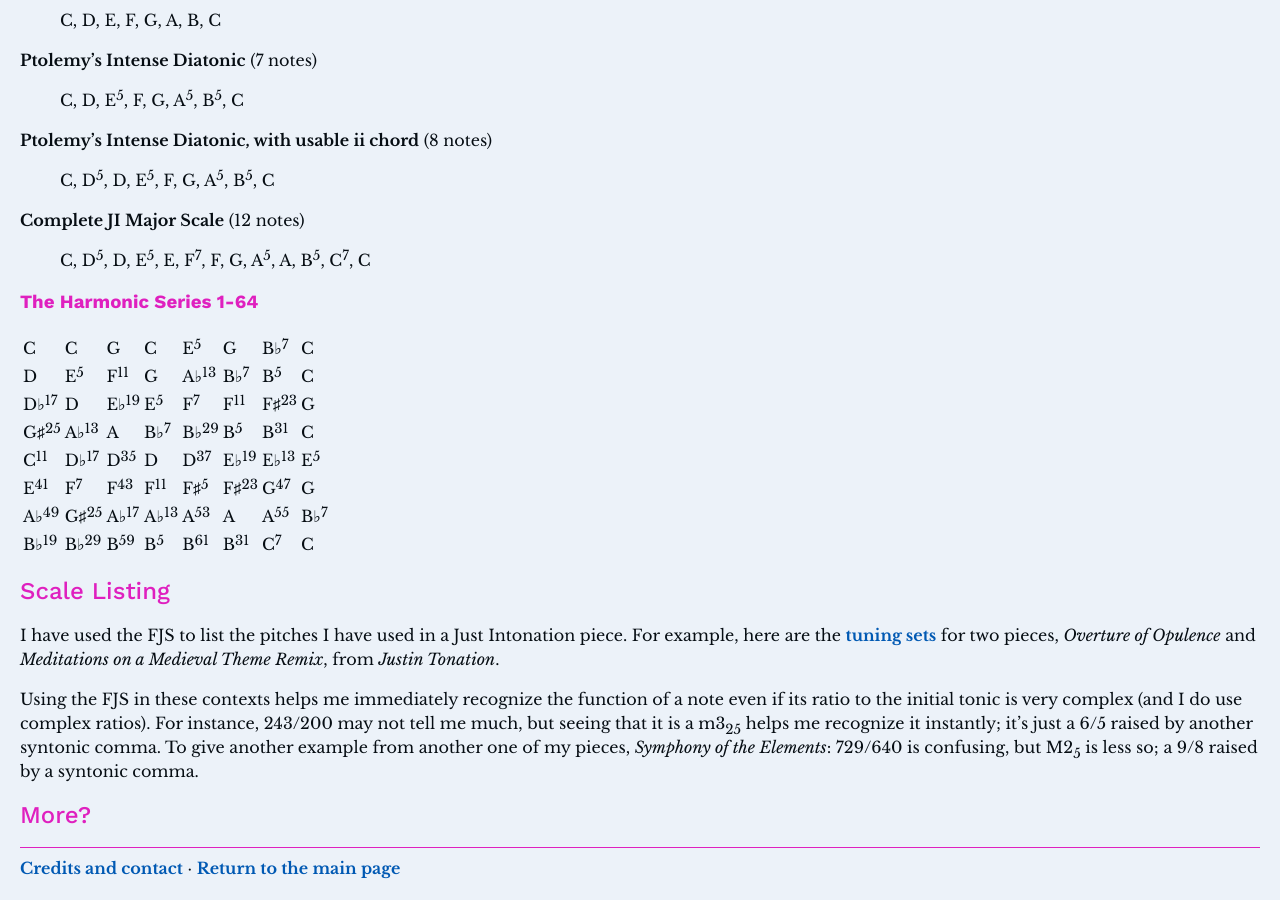
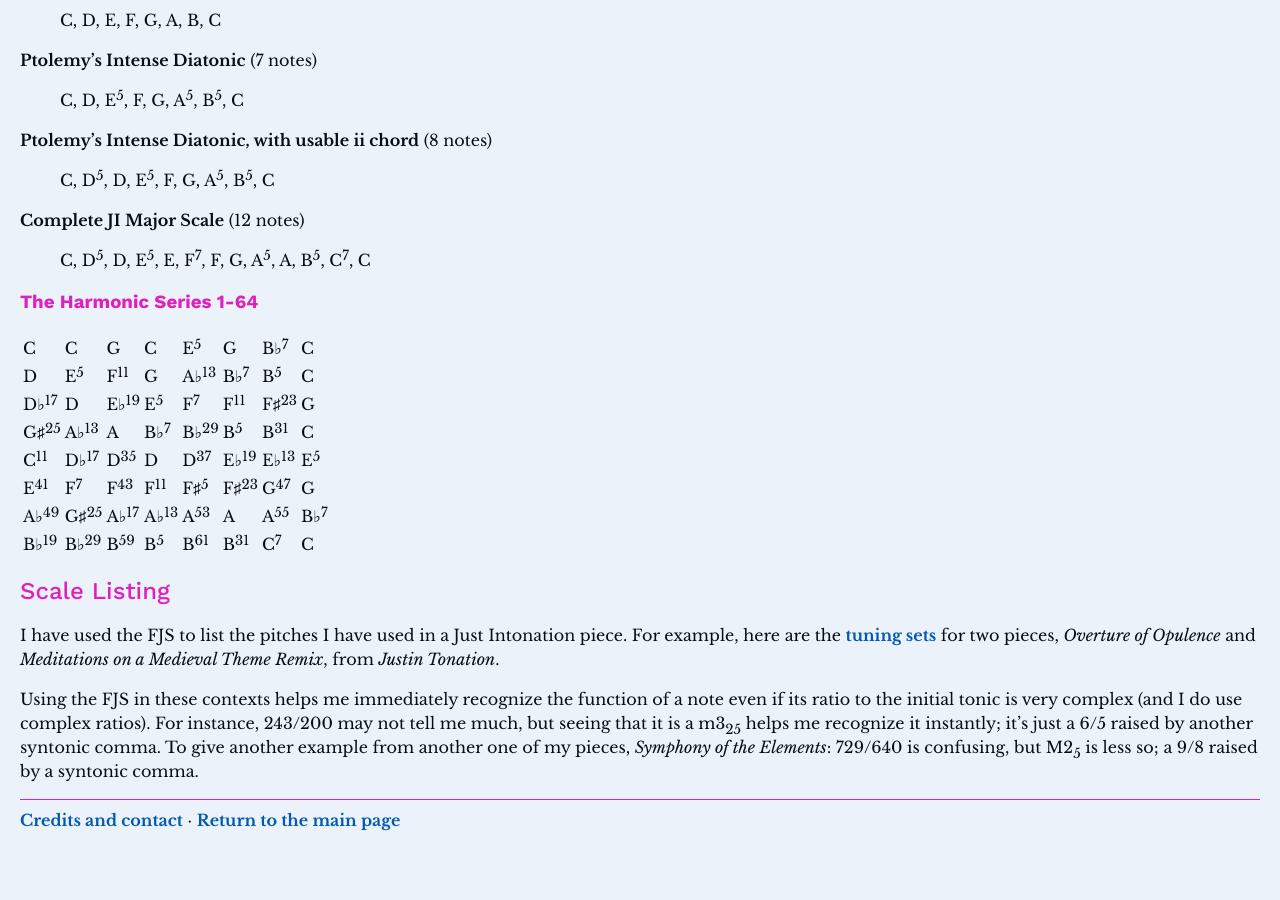
Before and after one commit to misotanni/misotanni.github.io, a Jekyll site: the page built from fjs/en/examples.md, in a window 1280 px wide and 900 px high, scrolled down 2327 px. Built offline with Jekyll 4.4.1, drawn with Linux system fonts in a browser that asks for light colours; our own code applies the rules of GitHub Pages for plain Markdown files; after the commit the page ends 3179 px from its top, so only the background shows below that.

Commit message:
more is less

```diff
--- a/fjs/en/examples.md
+++ b/fjs/en/examples.md
@@ -118,5 +118,3 @@ This [piano cover](https://youtu.be/JvnYEVxlDvc) of the Minecraft soundtrack in
 I have used the FJS to list the pitches I have used in a Just Intonation piece. For example, here are the [tuning sets](../assets/examples/tuning.pdf) for two pieces, *Overture of Opulence* and *Meditations on a Medieval Theme Remix*, from *Justin Tonation*.
 
 Using the FJS in these contexts helps me immediately recognize the function of a note even if its ratio to the initial tonic is very complex (and I do use complex ratios). For instance, 243/200 may not tell me much, but seeing that it is a m3<sub>25</sub> helps me recognize it instantly; it's just a 6/5 raised by another syntonic comma. To give another example from another one of my pieces, *Symphony of the Elements*: 729/640 is confusing, but M2<sub>5</sub> is less so; a 9/8 raised by a syntonic comma.
-
-## More?
```
